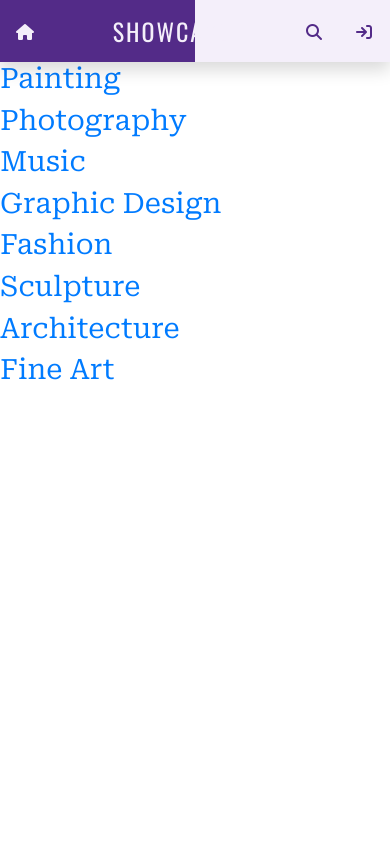
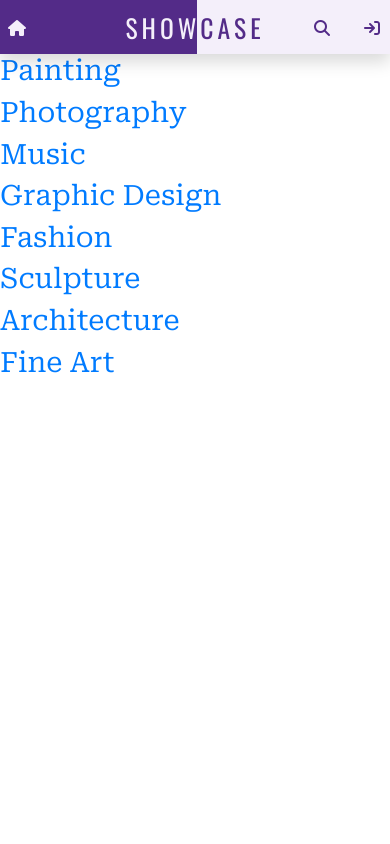
Before and after one commit to mwarddev/showcase, a Django app: page / in a window 390 px wide. Run offline with Django 3.2, Linux system fonts and the light colour scheme; some libraries are stand-ins or nearby versions.

Commit message:
Make navbar responsive down to 350px (Chrome)

```diff
--- a/static/css/style.css
+++ b/static/css/style.css
@@ -4,14 +4,14 @@ body {
 }
 
 .nav-bg {
-    background: linear-gradient(to right, #532b88 0% 50%, #f4effa 50% 100%);
+    background: linear-gradient(to right, #532b88 0% 50.5%, #f4effa 50.5% 100%);
     font-family: 'Oswald', sans-serif;
     letter-spacing: 2px;
 }
 
 .brand {
-    font-size: 1.5rem;
-    letter-spacing: 2px;
+    font-size: 1.6rem;
+    letter-spacing: 4px;
     color: #f4effa;
 }
 
@@ -23,10 +23,16 @@ body {
 
 .nav-link {
     text-align: center;
+    padding-top: 0;
+    padding-bottom: 0;
 }
 
 ul .nav-link:hover {
     color: #9b72cf;
+}
+
+.light,.dark,.navbar-brand {
+    flex: 1;
 }
 
 .light .nav-link {
@@ -45,3 +51,9 @@ ul .nav-link:hover {
 .nav-link i {
     font-size: 1rem;
 }
+
+@media screen and (max-width: 768px) {
+    .brand-dark {
+        color: #532b88;
+    }
+}
--- a/templates/base.html
+++ b/templates/base.html
@@ -22,46 +22,63 @@
     <title>Showcase</title>
 </head>
 
-<body class="d-flex flex-column h-100 main-bg">
+<body class="d-flex flex-column h-100">
 
     <!-- Navigation -->
 
-    <nav class="navbar navbar-expand px-2 shadow nav-bg">
-        <div class="container-fluid px-0">
+    <nav class="navbar navbar-expand px-0 shadow nav-bg">
+        <div class="container-fluid d-flex justify-content-between px-0">
 
-            <ul class="navbar-nav light">
+            <ul class="navbar-nav py-0 light">
                 <li class="nav-item">
-                    <a class="nav-link active" aria-current="page" href="{% url 'home' %}"><i class="fa-solid fa-house"></i><p class="icon-name d-none d-sm-block">Home</p></a>
+                    <a class="nav-link active" aria-current="page" href="{% url 'home' %}"><i
+                            class="fa-solid fa-house"></i>
+                        <p class="icon-name d-none d-sm-block">Home</p>
+                    </a>
                 </li>
                 {% if user.is_authenticated %}
                 <li class="nav-item">
-                    <a href="#" class="nav-link"><i class="fa-solid fa-user"></i><p class="icon-name d-none d-sm-block">{{ user.get_username }}</p></a>
+                    <a href="#" class="nav-link"><i class="fa-solid fa-user"></i>
+                        <p class="icon-name d-none d-sm-block">{{ user.get_username }}</p>
+                    </a>
                 </li>
                 {% endif %}
                 {% if user.is_superuser %}
                 <li class="nav-item">
-                    <a class="nav-link px-0.5" href="{% url 'admin:index' %}"><i class="fa-solid fa-screwdriver-wrench"></i><p class="icon-name d-none d-sm-block">Admin</p></a>
+                    <a class="nav-link" href="{% url 'admin:index' %}"><i class="fa-solid fa-screwdriver-wrench"></i>
+                        <p class="icon-name d-none d-sm-block">Admin</p>
+                    </a>
                 </li>
                 {% endif %}
             </ul>
-
-            <a href="{% url 'home' %}" class="navbar-brand m-0"><span class="brand">SHOW<span class="brand">CASE</span></span><span class="fancy d-none d-md-inline"> your
-                    creativity</span></a>
-
-            <ul class="navbar-nav dark">
+            <div>
+                <a href="{% url 'home' %}" class="navbar-brand py-0 m-0"><span class="brand">SHOW<span
+                            class="brand brand-dark">CASE </span></span><span class="invisible d-none d-md-inline">hide</span><span
+                        class="fancy d-none d-md-inline">your
+                        creativity</span></a>
+            </div class="justify-content-center">
+            <ul class="navbar-nav py-0 dark justify-content-end">
                 <li class="nav-item">
-                    <a class="nav-link" href="#"><i class="fa-solid fa-magnifying-glass"></i><p class="icon-name d-none d-sm-block">Search</p></a>
+                    <a class="nav-link" href="#"><i class="fa-solid fa-magnifying-glass"></i>
+                        <p class="icon-name d-none d-sm-block">Search</p>
+                    </a>
                 </li>
                 {% if user.is_authenticated %}
                 <li class="nav-item">
-                    <a class="nav-link" href="#"><i class="fa-solid fa-right-from-bracket"></i><p class="icon-name d-none d-sm-block">Logout</p></a>
+                    <a class="nav-link" href="#"><i class="fa-solid fa-right-from-bracket"></i>
+                        <p class="icon-name d-none d-sm-block">Logout</p>
+                    </a>
                 </li>
                 {% else %}
                 <li class="nav-item">
-                    <a class="nav-link" href="#"><i class="fa-solid fa-cabinet-filing"></i><p class="icon-name d-none d-sm-block">Register</p></a>
+                    <a class="nav-link" href="#"><i class="fa-solid fa-cabinet-filing"></i>
+                        <p class="icon-name d-none d-sm-block">Register</p>
+                    </a>
                 </li>
                 <li class="nav-item">
-                    <a class="nav-link" href="#"><i class="fa-solid fa-arrow-right-to-bracket"></i><p class="icon-name d-none d-sm-block">Login</p></a>
+                    <a class="nav-link" href="#"><i class="fa-solid fa-arrow-right-to-bracket"></i>
+                        <p class="icon-name d-none d-sm-block">Login</p>
+                    </a>
                 </li>
                 {% endif %}
             </ul>
```
